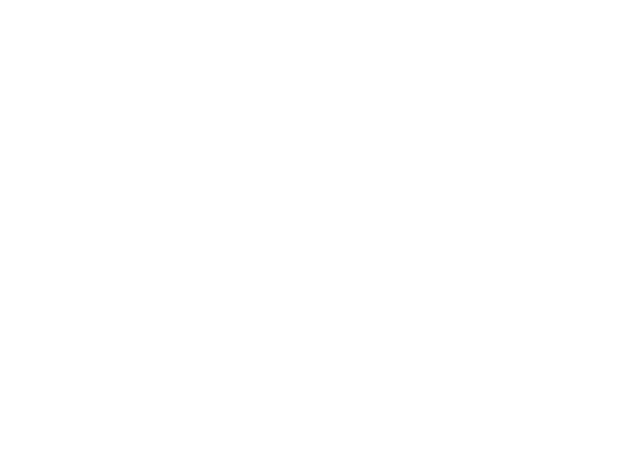
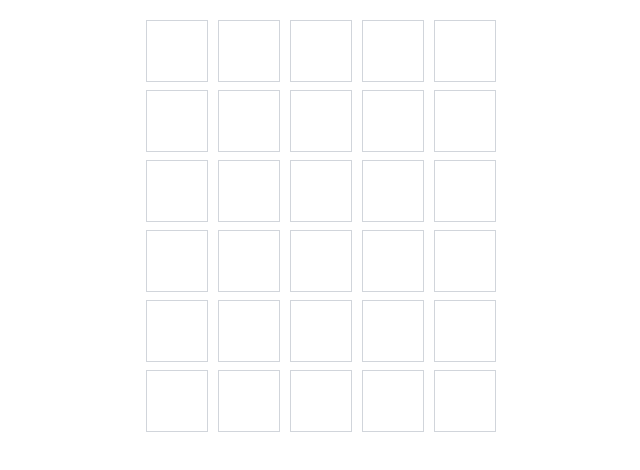
Before and after one commit to rebeccaS47/Wordle, a React (Vite) app: page / in a window 1280 px wide. Shown: the top 470 px of the page, without its empty margins (319-959 px from the left). Built offline with nearby package versions, Linux system fonts and the light colour scheme.

Commit message:
add input and delete letters in the first line

```diff
--- a/src/App.jsx
+++ b/src/App.jsx
@@ -1,5 +1,81 @@
+import { useState, useEffect } from 'react';
+
+const rows = 6;
+const cols = 5;
+
 function App() {
-  return <></>;
+  const [array, setArray] = useState(
+    Array(rows)
+      .fill()
+      .map(() => Array(cols).fill(''))
+  );
+  const [nowRow, setNowRow] = useState(0);
+  const [nowCol, setNowCol] = useState(0);
+
+  useEffect(() => {
+    const handleKeydown = (event) => {
+      event.preventDefault();
+      switch (event.key) {
+        case 'Enter':
+          console.log(array[nowRow]);
+          break;
+        case 'Backspace':
+          removeLetterInBox(nowRow, nowCol);
+          break;
+        default:
+          if (/^[a-zA-Z]$/.test(event.key)) {
+            addLetterInBox(event.key, nowRow, nowCol);
+          }
+      }
+    };
+
+    window.addEventListener('keydown', handleKeydown);
+    return () => {
+      window.removeEventListener('keydown', handleKeydown);
+    };
+  }, [nowRow, nowCol, array]);
+
+  function removeLetterInBox(i, j) {
+    setArray((prevArray) => {
+      const newArray = [...prevArray];
+      newArray[i][j - 1] = '';
+      return newArray;
+    });
+    setNowCol((prevCol) => prevCol - 1);
+  }
+
+  function addLetterInBox(letter, i, j) {
+    setArray((prevArray) => {
+      const newArray = [...prevArray];
+      newArray[i][j] = letter.toUpperCase();
+      return newArray;
+    });
+    setNowCol((prevCol) => prevCol + 1);
+  }
+
+  return (
+    <div
+      className="flex flex-col"
+      style={{
+        width: '350px',
+        margin: '20px auto 0px',
+      }}
+    >
+      {array.map((row, i) => (
+        <div key={i} className="flex justify-between mb-2">
+          {row.map((cell, j) => (
+            <div
+              key={j}
+              className="flex items-center justify-center border border-gray-300"
+              style={{ width: '62px', height: '62px', fontSize: '24px' }}
+            >
+              {cell}
+            </div>
+          ))}
+        </div>
+      ))}
+    </div>
+  );
 }
 
 export default App;
```
